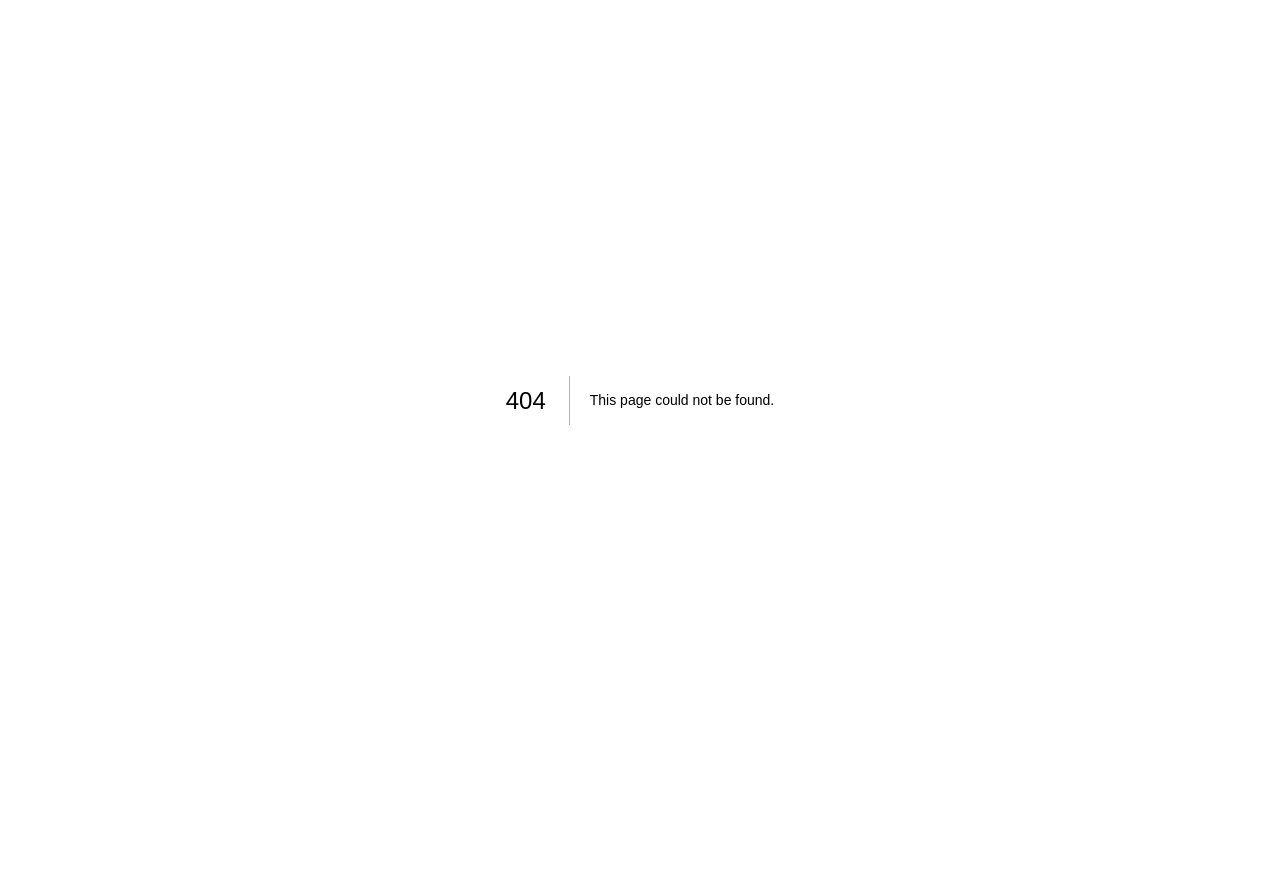
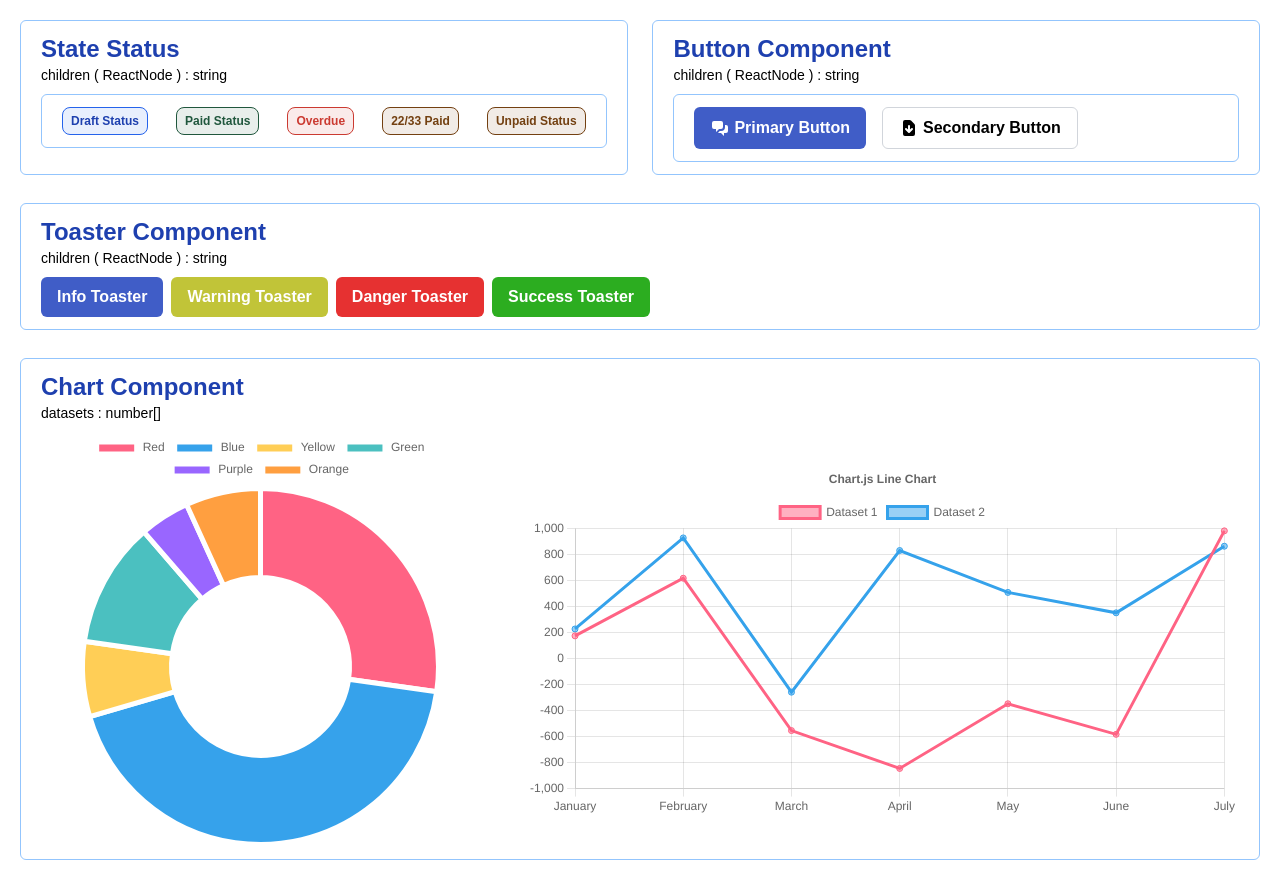
Before and after one commit to ferdianarid/timvoice-digital, a Next.js app: page /admin/designcomponent in a window 1280 px wide. Before the commit this address had no page. Before the commit the page ends 800 px from the top, so only its background shows below. Built offline with nearby package versions, Linux system fonts and the light colour scheme.

Commit message:
update create and preview invoices

```diff
--- a/pages/admin/Invoices/PreviewInvoice.tsx
+++ b/pages/admin/Invoices/PreviewInvoice.tsx
@@ -16,6 +16,8 @@ import paypal from "../../../public/paypal.png"
 import previewFiles from "../../../public/previewfiles.svg"
 
 import { DraftStatus } from '../../../components/partials/StateStatus'
+import { successNotify } from '../../../components/partials/ToastNotify'
+import { Toaster } from 'react-hot-toast'
 
 // Preview Invoices
 const PreviewInvoice : NextPage = () => {
@@ -329,11 +331,12 @@ const PreviewInvoice : NextPage = () => {
                                           <svg xmlns="http://www.w3.org/2000/svg" className="h-5 w-5 mr-1" viewBox="0 0 20 20" fill="currentColor">
                                           <path fillRule="evenodd" d="M6 2a2 2 0 00-2 2v12a2 2 0 002 2h8a2 2 0 002-2V7.414A2 2 0 0015.414 6L12 2.586A2 2 0 0010.586 2H6zm5 6a1 1 0 10-2 0v3.586l-1.293-1.293a1 1 0 10-1.414 1.414l3 3a1 1 0 001.414 0l3-3a1 1 0 00-1.414-1.414L11 11.586V8z" clipRule="evenodd" />
                                           </svg>Unduh PDF</button>
-                                          <button className='py-2 bg-[#405DC7] hover:bg-[#324daf] text-white px-4 rounded-md flex items-center font-bold'>
+                                          <button onClick={successNotify}  className='py-2 bg-[#405DC7] hover:bg-[#324daf] text-white px-4 rounded-md flex items-center font-bold'>
                                           <svg xmlns="http://www.w3.org/2000/svg" className="h-5 w-5 mr-1" viewBox="0 0 20 20" fill="white">
                                           <path d="M2 5a2 2 0 012-2h7a2 2 0 012 2v4a2 2 0 01-2 2H9l-3 3v-3H4a2 2 0 01-2-2V5z" />
                                           <path d="M15 7v2a4 4 0 01-4 4H9.828l-1.766 1.767c.28.149.599.233.938.233h2l3 3v-3h2a2 2 0 002-2V9a2 2 0 00-2-2h-1z" />
                                           </svg>Kirim Tagihan</button>
+                                          <Toaster />
                                    </div>
                             </div>
                      </div>
--- /dev/null
+++ b/pages/admin/designcomponent.tsx
@@ -0,0 +1,74 @@
+import React from 'react'
+import DoughnutChart from '../../components/chart/Doughnut'
+import LineChart from '../../components/chart/LineChart'
+import PrimaryButton from '../../components/partials/PrimaryButton'
+import SecondaryButton from '../../components/partials/SecondaryButton'
+import {DraftStatus, PaidStatus, OverdueStatus, PartStatus, UnpaidStatus} from '../../components/partials/StateStatus'
+import ToastNotify from '../../components/partials/ToastNotify'
+
+const DesignComponents = () => {
+       return (
+              <React.Fragment>
+                     <div className="max-w-[1400px] m-auto">
+                     <div className="m-5">
+                            <div className="flex">
+                            {/* State Status Component */}
+                            <div className="w-[99%] mr-[1%] border border-blue-300 rounded-md py-3 px-5">
+                                   <div className="document mb-2">
+                                          <h1 className="font-bold text-2xl text-blue-800">State Status</h1>
+                                          <p className='text-[14px]'>children ( ReactNode ) : string</p>
+                                   </div>
+                                   <div className='border border-blue-300 rounded-md py-3 px-5 flex justify-between gap-x-4'>
+                                          <DraftStatus />
+                                          <PaidStatus />
+                                          <OverdueStatus />
+                                          <PartStatus />
+                                          <UnpaidStatus />
+                                   </div>
+                            </div>
+
+                            {/* Button Component */}
+                            <div className="w-[99%] ml-[1%] border border-blue-300 rounded-md py-3 px-5">
+                                   <div className="document mb-2">
+                                          <h1 className="font-bold text-2xl text-blue-800">Button Component</h1>
+                                          <p className='text-[14px]'>children ( ReactNode ) : string</p>
+                                   </div>
+                                   <div className='border border-blue-300 rounded-md py-3 px-5 flex gap-x-4'>
+                                          <PrimaryButton children="Primary Button" />
+                                          <SecondaryButton children="Secondary Button" />
+                                   </div>
+                            </div>
+                            </div>
+
+                            <div className="w-full border border-blue-300 rounded-md py-3 px-5 mt-7">
+                                   <div className="document mb-2">
+                                          <h1 className="font-bold text-2xl text-blue-800">Toaster Component</h1>
+                                          <p className='text-[14px]'>children ( ReactNode ) : string</p>
+                                   </div>
+                                   <div className="flex">
+                                          <ToastNotify />
+                                   </div>
+                            </div>
+
+                            {/* Chart Component */}
+                            <div className="w-full border border-blue-300 rounded-md py-3 px-5 mt-7">
+                            <div className="document mb-2">
+                                   <h1 className="font-bold text-2xl text-blue-800">Chart Component</h1>
+                                   <p className='text-[14px]'>datasets : number[]</p>
+                            </div>
+                            <div className="flex justify-between items-center ml-3">
+                                   <div className="w-[35%]">
+                                   <DoughnutChart />
+                                   </div>
+                                   <div className="w-[60%]">
+                                   <LineChart />
+                                   </div>
+                            </div>
+                            </div>
+                     </div>
+                     </div>
+              </React.Fragment>
+       )
+}
+
+export default DesignComponents
--- a/pages/admin/test.tsx
+++ /dev/null
@@ -1,10 +0,0 @@
-import React from 'react'
-import StateStatus from '../../components/partials/StateStatus'
-
-const test = () => {
-       return (
-              <StateStatus />
-       )
-}
-
-export default test
```
Also changed, not shown: pages/admin/Invoices/createinvoices.tsx (+8 -8 lines).
